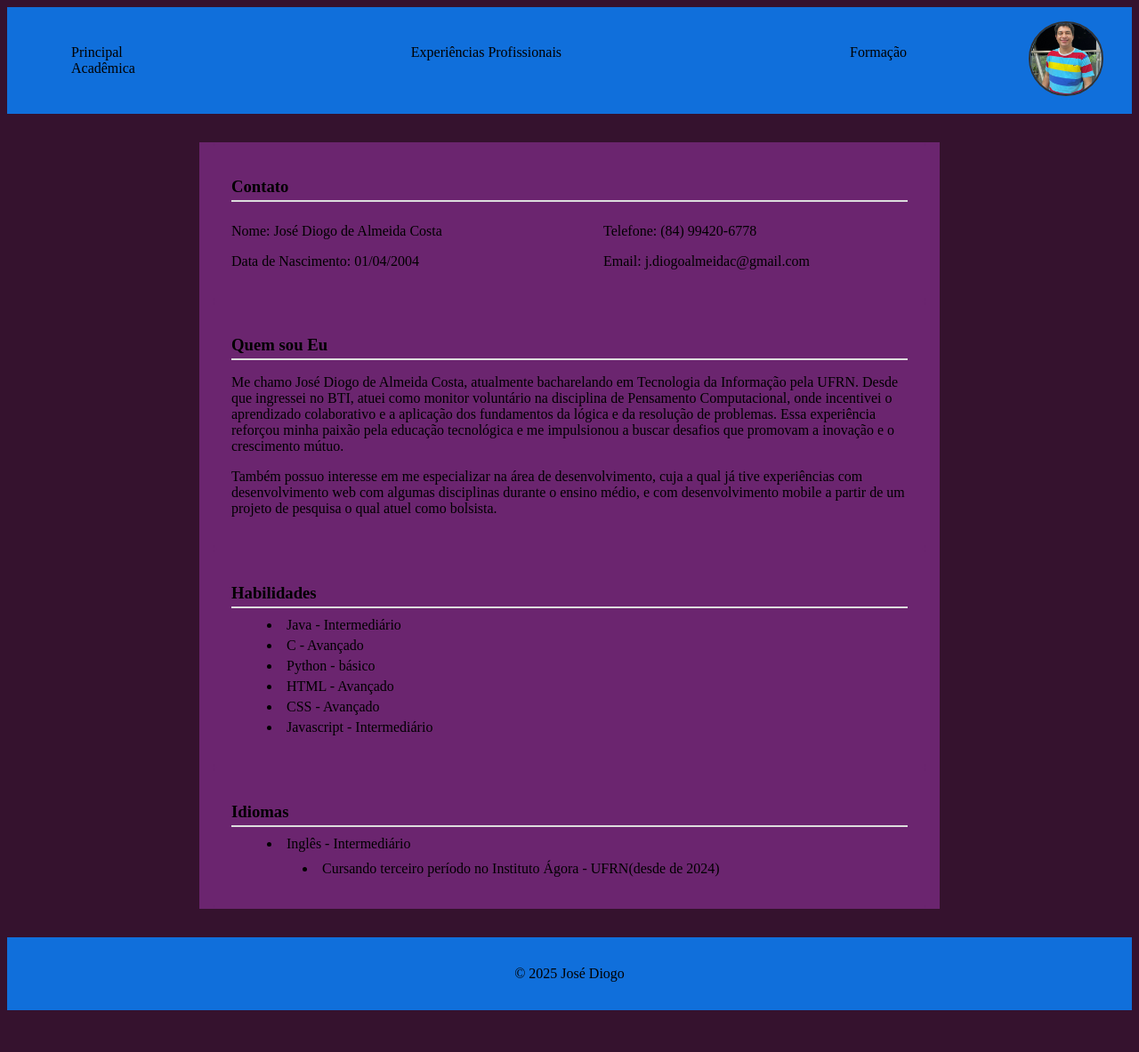
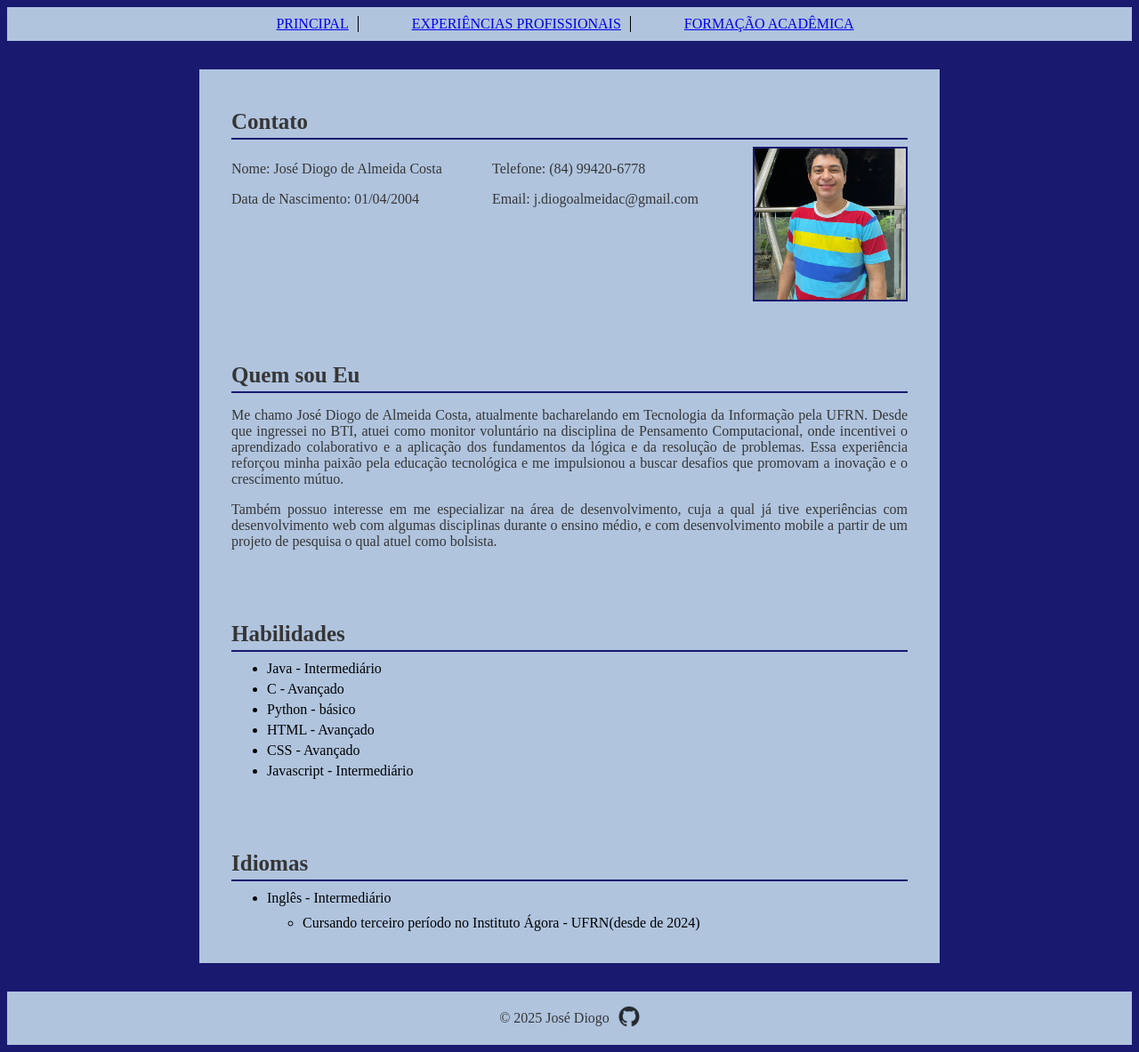
Before and after one commit to Diogo-Almeida-Costa/Mini-Projeto-II, a plain HTML site: page index.html in a window 1280 px wide. Shown: the whole page at 89% size. Before the commit the page ends 1144 px from the top, so only its background shows below. Drawn offline with Linux system fonts and the light colour scheme.

Commit message:
Faltando organizar classes e corrigir links

```diff
--- a/index.html
+++ b/index.html
@@ -8,20 +8,26 @@
 </head>
 
 <body>
-    <header class="header">
+    <header>
+    <div class="header-content">
+        <ul class="menu">
+          <li><a href="#">PRINCIPAL</a></li>
+          <li><a href="#">EXPERIÊNCIAS PROFISSIONAIS</a></li>
+          <li><a href="#">FORMAÇÃO ACADÊMICA</a></li>
+        </ul>
+      </div>
+    </header>
+   <!--<header class="header">
         <nav class="nav">
             <ul class="navList">
-                <li> <a href="index.html"> Principal </a></li>
-                <li> <a href="experiencias.html"> Experiências Profissionais </a></li>
-                <li> <a href="formacao.html"> Formação Acadêmica </a></li>
+                <li> <a href="index.html"> PRINCIPAL </a></li>
+                <li> <a href="experiencias.html"> EXPERIÊNCIAS PROFISSIONAIS </a></li>
+                <li> <a href="formacao.html"> FORMAÇÃO ACADÊMICA </a></li>
             </ul>
         </nav>
 
-        <div class="perfil">
-            <img src="img/Minha_imagem.jpeg" class="imagem">
-        </div>
     </header>
-
+-->
     <article class="conteudoPrincipal">
 
         <section class="dadosPessoais">
@@ -34,6 +40,9 @@
                 <div class="divDados">
                     <p> Telefone: (84) 99420-6778 </p>
                     <p> Email: j.diogoalmeidac@gmail.com</p>
+                </div>
+                <div class="divDados perfil">
+                    <img src="img/Minha_imagem.jpeg" class="imagem" alt="Foto do autor">
                 </div>
             </div>
         </section>
@@ -76,9 +85,14 @@
 
     </article>
 
+
     <footer class="footer">
 
         <p>© 2025 José Diogo </p>
+
+        <a class="linkGit" href="https://github.com/Diogo-Almeida-Costa" target="_blank">
+            <img src="img/github-mark.png" class="githubIcon">
+        </a>
 
     </footer>
 
--- a/style.css
+++ b/style.css
@@ -17,19 +17,21 @@ nav ul li a
 
 body
 {
-    /*background-color: rgb(160, 90, 32);*/
-    background-color: #35122e;
+    background-color: #191970;
 }
 
+h1, p
+{
+    color: #363636;
+}
 
 .header
 {
     display: flex;
     justify-content: space-between;
     align-items: center;
-    padding: 16px 32px;
-    /*background-color: rgb(36, 36, 139);*/
-    background-color: #106fdb;
+    padding: 8px 16px;
+    background-color: #B0C4DE;
 }
 
 .nav
@@ -37,68 +39,73 @@ body
     flex: 1;
 }
 
-.nav-list
+.navList
 {
     list-style: none;
     display: flex;
-    gap: 32px
+    gap: 8px
 }
 
+.navList li
+{
+    border-right: 1px solid #363636;
+    padding-right: 8px;
+    align-items: center;
+}
 
-.nav-list a
+.navList li:last-child
+{
+    border-right: none;
+}
+
+.navList li
+{
+    border-right: 1px solid #363636;
+}
+
+.navList a
 {
     text-decoration: none;
-    color: #333;
+    color: #363636;
     font-weight: 500;
 }
 
-.perfil
-{
-    flex: 0 0 auto;
-}
-
-.imagem
-{
-    width: 80px;
-    height: 80px;
-    border-radius: 50%;
-    object-fit: cover;
-    border: 2px solid #333;
-}
 
 .conteudoPrincipal
 {
     max-width: 800px;
     margin: 32px auto;
     padding: 0 16px;
-    background-color: #6b256f;
+    background-color: #B0C4DE;
 }
 
 
 .conteudoPrincipal h1
 {
     margin-bottom: 8px;
-    border-bottom: 2px solid #ddd;
+    border-bottom: 2px solid #191970;
     padding-bottom: 4px;
+    font-size: 25px;
 }
 
 #quemSou
 {
     padding:20px;
-    background-color: #6b256f;
+    background-color: #B0C4DE;
     border-radius: 4px;
+    text-align: justify;
 }
 
 #habilidades
 {
     padding: 20px;
-    background-color: #6b256f;
+    background-color: #B0C4DE;
     border-radius: 4px;
 }
 
 #habilidades ul
 {
-    list-style: disc inside;
+    lListtyle: disc inside;
     margin-top: 10px;
 }
 
@@ -110,7 +117,7 @@ body
 .dadosPessoais
 {
     padding: 20px;
-    background-color: #6b256f;
+    background-color: #B0C4DE;
     border-radius: 4px;
 }
 
@@ -118,7 +125,8 @@ body
 {
     display: flex;
     justify-content: space-between;
-    flex-wrap: wrap;
+    flex-wrap: nowrap;
+    gap: 20px;
 }
 
 .divDados
@@ -126,10 +134,75 @@ body
     flex-basis: 45%;
 }
 
+.divDados.perfil
+{
+    flex: 0 0 auto;
+}
+
+.imagem
+{
+    width: 170px;
+    height: 170px;
+    object-fit: cover;
+    border: 2px solid #191970;
+}
+
 .footer
 {
-    text-align: center;
+    display: flex;
+    justify-content: center;
+    align-items: center;
+    gap: 10px;
     padding: 16px;
-    background-color: #106fdb;
+    background-color: #B0C4DE;
     margin-top: auto;
 }
+
+.footer p
+{
+    margin: 0;
+}
+
+.linkGit
+{
+    display: inline-block;
+}
+
+.githubIcon
+{
+    width: 24px;
+    height: 24px;
+    object-fit: contain;
+    transition: filter .2s;
+}
+
+.header-content {
+    max-width: 1000px; /* mesmo valor do conteúdo da sua página */
+    margin: 0 auto;    /* centraliza a div */
+    padding: 10px 0;
+
+
+  }
+
+  .menu {
+    display: flex;
+    justify-content: center;
+    list-style: none;
+    padding: 0;
+    margin: 0;
+    gap: 60px; /* ou o espaçamento que preferir */
+  }
+
+  header {
+    width: 100%;
+    background-color: lightsteelblue; /* ou a cor que está usando */
+  }
+
+  .menu li {
+    border-right: 1px solid #000;
+    padding-right: 10px;
+  }
+
+  .menu li:last-child {
+    border-right: none;
+  }
```
Also changed, not shown: experiencias.html (+4 -3 lines), formacao.html (+4 -3 lines), img/github-mark.png (added).
